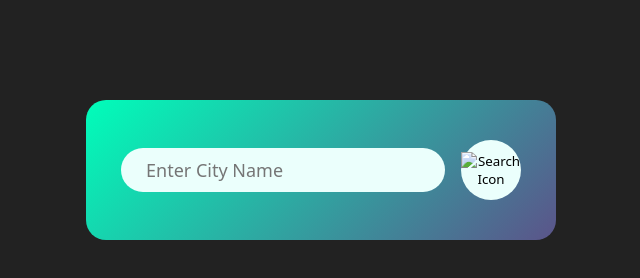
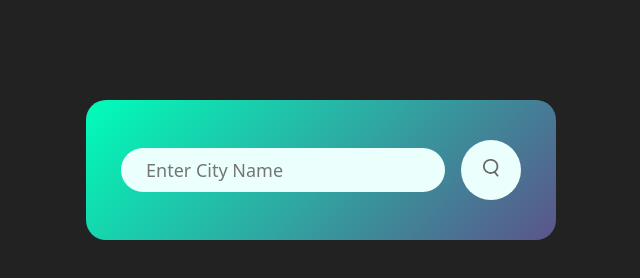
Before and after one commit to Vijaykarthik1/Weather-Api, a plain HTML site: page index.html in a window 1280 px wide. Shown: the full height of the page, 319-959 px from the left. Drawn offline with Linux system fonts and the light colour scheme.

Commit message:
search image path correction

```diff
--- a/index.html
+++ b/index.html
@@ -11,7 +11,7 @@
     <div class="card">
         <div class="search">
             <input type="text" placeholder="Enter City Name" spellcheck="false">
-            <button><img src="/weatherapi/images/weather-app-img/images/search.png" alt="Search Icon"></button>
+            <button><img src="./images/weather-app-img/images/search.png" alt="Search Icon"></button>
         </div>
         <div class="error" style="display: none;">
             <p>Invalid City Name</p>
```
